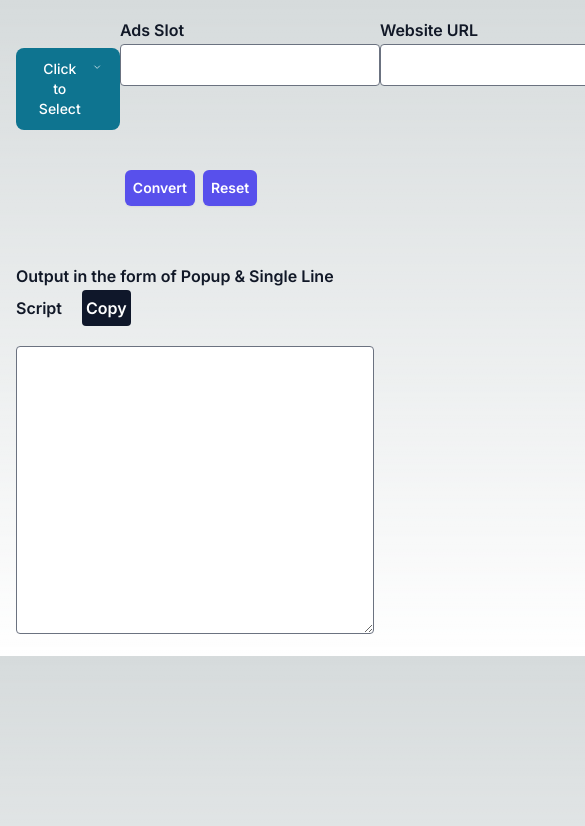
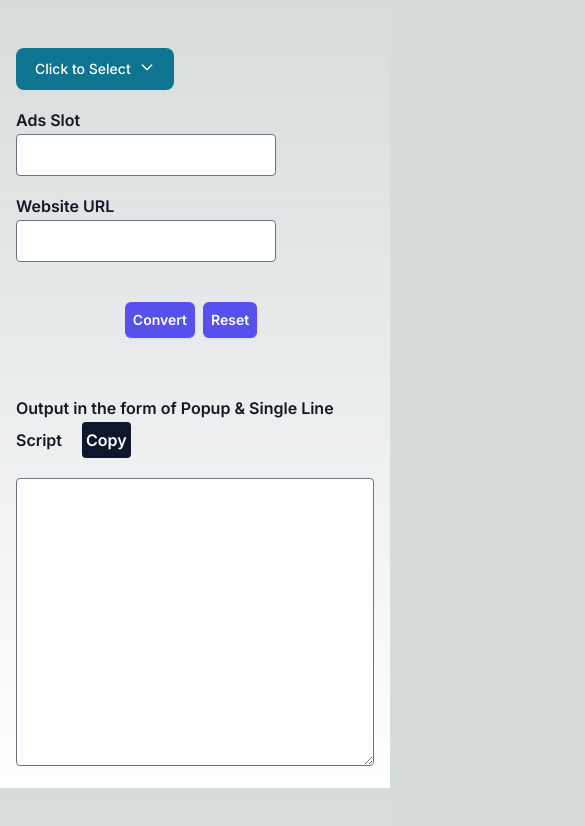
Before and after one commit to anil9450/adsconverter, a Next.js app: page / in a window 390 px wide. Shown: the top 826 px of the page, 585 px wide, since content can reach past the window. Built offline with nearby package versions, Linux system fonts and the light colour scheme.

Commit message:
18-07-2024 responsiveness & reset issue fixed

```diff
--- a/src/app/page.tsx
+++ b/src/app/page.tsx
@@ -32,6 +32,7 @@ export default function Home() {
     setAds("");
     setUrl("");
     setOutput("");
+    setScriptName("Select to Click");
   };
 
   const copyToClipboard = useClipboardCopy();
@@ -39,7 +40,7 @@ export default function Home() {
   return (
     <main className="">
       <div className="m-4">
-        <div className="flex">
+        <div className="grid sm:grid-cols-3 sm:gap-32 gap-4 grid-cols">
           <div className="flex-auto mt-8">
             <Dropdown
               className=""
```
